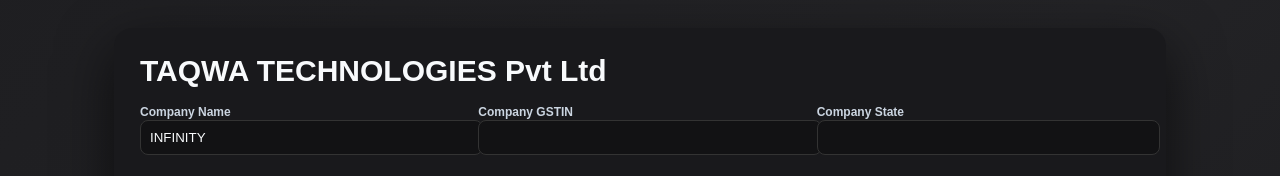
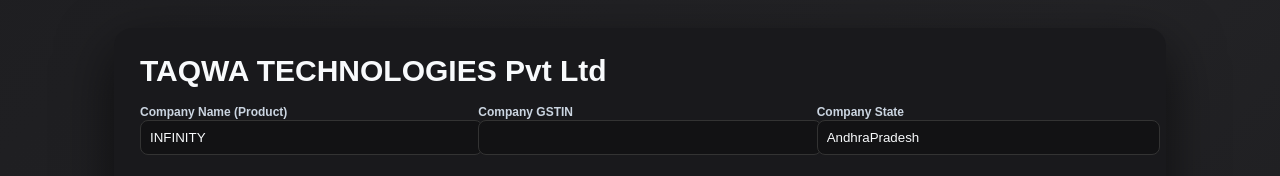
Before and after one commit to infinityfoods313/Invoice, a plain HTML site: page index.html in a window 1280 px wide. Shown: the top 176 px of the page. Drawn offline with Linux system fonts and the light colour scheme.

Commit message:
Add files via upload

```diff
--- a/index.html
+++ b/index.html
@@ -105,7 +105,7 @@ th{background:#1f1f23}
 
 <div class="row">
   <div class="col">
-    <label>Company Name</label>
+    <label>Company Name (Product)</label>
     <input value="INFINITY">
   </div>
   <div class="col">
@@ -115,7 +115,8 @@ th{background:#1f1f23}
   </div>
   <div class="col">
     <label>Company State</label>
-    <input id="cstate">
+<input value="AndhraPradesh">
+
   </div>
 </div>
 
```
